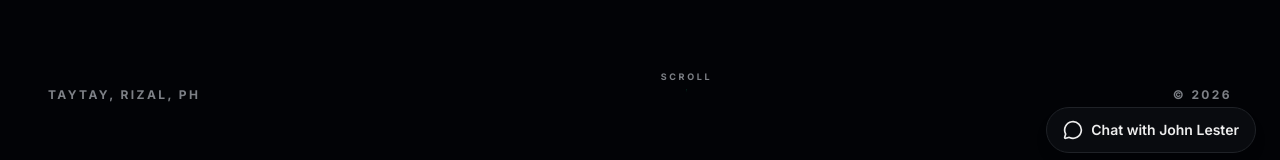
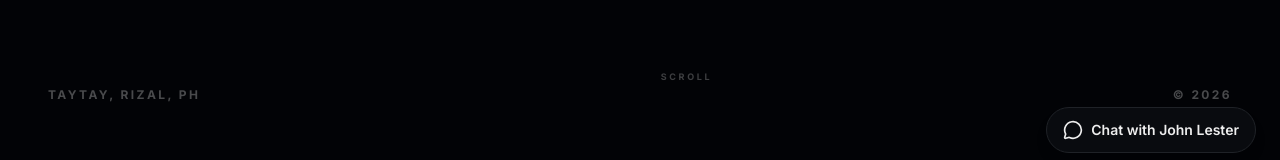
Before and after one commit to jlfuertes14/jlfuertes-portfolio, a Next.js app: page / in a window 1280 px wide. Shown: the part 631-791 px from the top of the page. Built offline with nearby package versions, Linux system fonts and the light colour scheme.

Commit message:
changhes

```diff
--- a/src/components/sections/Hero.tsx
+++ b/src/components/sections/Hero.tsx
@@ -124,7 +124,7 @@ export default function Hero() {
       <div className="h-16" />
 
       {/* ─── Main Content Area ─── */}
-      <div className="relative grid w-full max-w-7xl flex-grow grid-cols-1 items-center md:grid-cols-3">
+      <div className="relative grid w-full max-w-7xl grow grid-cols-1 items-center md:grid-cols-3">
         {/* Left — Description */}
         <div className="hero-desc z-20 order-2 md:order-1 text-center md:text-left opacity-0">
           <p className="mx-auto max-w-xs text-sm leading-relaxed text-foreground/70 md:mx-0">
@@ -168,21 +168,21 @@ export default function Hero() {
 
       {/* ─── Bottom Bar ─── */}
       <footer className="z-30 flex w-full max-w-7xl items-center justify-between">
-        <div className="hero-footer-el text-xs font-bold uppercase tracking-[0.2em] text-muted-foreground opacity-0">
+        <div className="hero-footer-el text-xs font-bold uppercase tracking-[0.2em] text-foreground/30 opacity-0">
           Taytay, Rizal, PH
         </div>
 
         {/* Scroll Indicator */}
         <div className="hero-footer-el flex flex-col items-center gap-1.5 opacity-0">
-          <span className="text-[9px] font-bold uppercase tracking-[0.3em] text-muted-foreground">
+          <span className="text-[9px] font-bold uppercase tracking-[0.3em] text-foreground/25">
             Scroll
           </span>
-          <div className="relative h-8 w-[1px] overflow-hidden">
+          <div className="relative h-8 w-1px overflow-hidden">
             <div className="hero-scroll-line absolute top-0 left-0 w-full h-3 bg-gradient-to-b from-primary to-transparent" />
           </div>
         </div>
 
-        <div className="hero-footer-el text-xs font-bold uppercase tracking-[0.2em] text-muted-foreground opacity-0">
+        <div className="hero-footer-el text-xs font-bold uppercase tracking-[0.2em] text-foreground/30 opacity-0">
           © {new Date().getFullYear()}
         </div>
       </footer>
```
